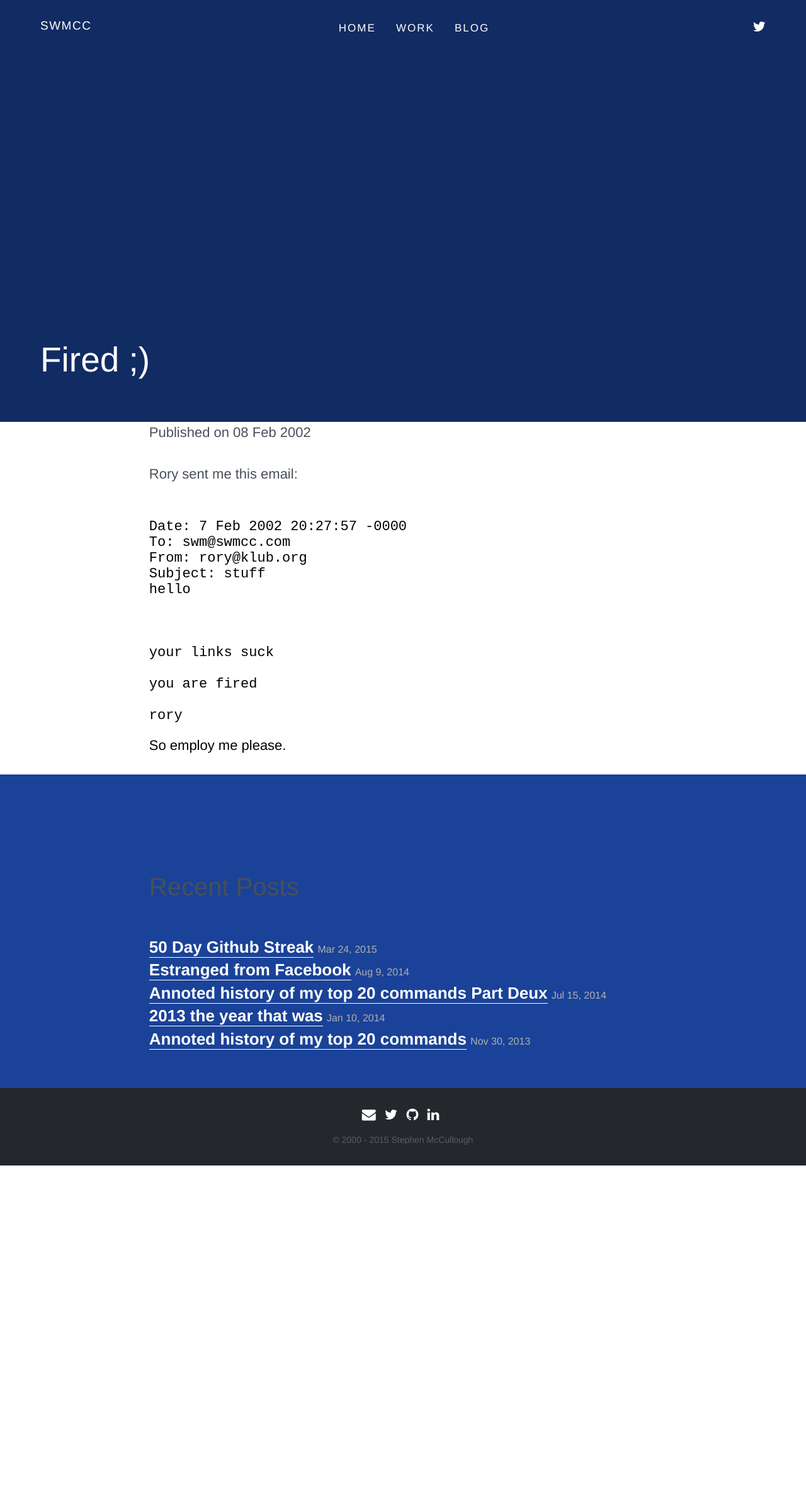
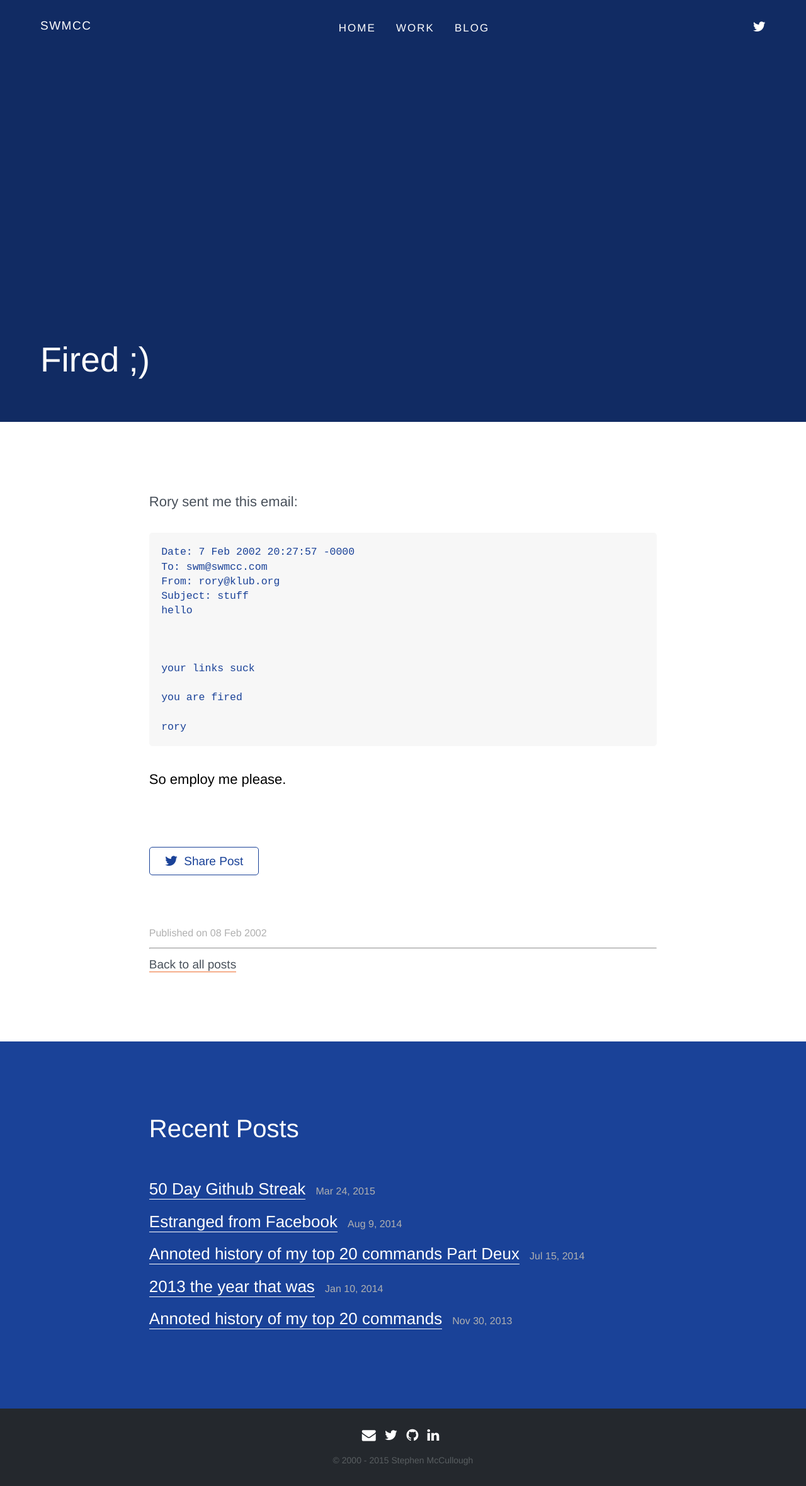
Before and after one commit to swmcc/swmcc.github.io, a Jekyll site: the page built from _posts/2002-02-08-fired.html, in a window 1280 px wide. Shown: the whole page at 63% size. Built offline with Jekyll 4.4.1, drawn with Linux system fonts in a browser that asks for light colours; nearby versions of some CDN libraries; some web fonts are replaced; before the commit the page ends 1851 px from its top, so only the background shows below that.

Commit message:
styling blog post layout

```diff
--- a/_layouts/post.html
+++ b/_layouts/post.html
@@ -19,8 +19,15 @@ selected: blog
 
     <section id="single-blog-post" class="container">
       <article class="post-content">
-        <p class="published">Published on {{ page.date | date_to_string }} </p>
         {{ content }}
+      </article>
+      <article class="post-meta">
+        <div class="button-container">
+          <a href="#" class="twitter-button"><i class="fa fa-twitter"></i>Share Post</a>
+        </div>
+         <p class="published meta">Published on {{ page.date | date_to_string }} </p>
+         <hr />
+         <a href="#" class="read-more">Back to all posts</a>
       </article>
     </section>
     <section class="recent-posts-section">
--- a/sass/base/_typography.scss
+++ b/sass/base/_typography.scss
@@ -95,3 +95,7 @@ a.read-more{
     color: $burnt-orange;
   }
 }
+
+.twitter-button{
+  @include twitter-button;
+}
--- a/sass/screen.scss
+++ b/sass/screen.scss
@@ -13,3 +13,4 @@
 
 @import "components/_nav";
 @import "components/_footer";
+@import "components/_code";
--- a/stylesheets/screen.css
+++ b/stylesheets/screen.css
@@ -613,6 +613,33 @@ a.read-more:hover {
   color: #EE6C2E;
 }
 
+/* line 99, ../sass/base/_typography.scss */
+.twitter-button {
+  background-color: #ffffff;
+  padding: 11px 24px;
+  border-radius: 5px;
+  text-decoration: none;
+  color: #1A4298;
+  font-size: 19px;
+  border: 1px solid #1A4298;
+}
+/* line 141, ../sass/utils/_mixins.scss */
+.twitter-button:hover {
+  background: #1A4298;
+  color: #ffffff;
+}
+/* line 144, ../sass/utils/_mixins.scss */
+.twitter-button:hover i {
+  color: #ffffff;
+}
+/* line 148, ../sass/utils/_mixins.scss */
+.twitter-button i {
+  color: #1A4298;
+  padding-right: 10px;
+  font-size: 22px;
+  transform: translate(0, 1px);
+}
+
 /**
  * Main
  */
@@ -856,31 +883,74 @@ Other
   bottom: 60px;
 }
 
-/* line 24, ../sass/pages/_blog.scss */
-.post-content, .recent-posts-section ul {
+/* line 25, ../sass/pages/_blog.scss */
+.post-content {
+  padding: 110px 0 50px 0;
+}
+
+/* line 29, ../sass/pages/_blog.scss */
+.post-meta {
+  padding: 0 0 110px 0;
+}
+
+/* line 33, ../sass/pages/_blog.scss */
+.post-content, .post-meta, .recent-posts-section ul {
   width: 70%;
   max-width: 840px;
   margin: 0 auto;
 }
 
-/* line 30, ../sass/pages/_blog.scss */
+/* line 39, ../sass/pages/_blog.scss */
 .recent-posts-section {
   width: 100%;
   background: #1A4298;
-  padding: 60px 0;
+  padding: 110px 0;
   color: #ffffff;
 }
 
-/* line 38, ../sass/pages/_blog.scss */
+/* line 46, ../sass/pages/_blog.scss */
+.recent-posts-section h2 {
+  color: #ffffff;
+  padding: 0 0 50px 0;
+  font-weight: 300;
+}
+
+/* line 52, ../sass/pages/_blog.scss */
 .recent-posts-section ul a {
   color: #ffffff;
   padding-bottom: 1px;
   border-bottom: 1px solid #ffffff;
 }
 
-/* line 44, ../sass/pages/_blog.scss */
+/* line 58, ../sass/pages/_blog.scss */
+.recent-posts-section li {
+  padding-bottom: 15px;
+}
+/* line 60, ../sass/pages/_blog.scss */
+.recent-posts-section li h3 a {
+  font-weight: normal;
+}
+/* line 63, ../sass/pages/_blog.scss */
+.recent-posts-section li .meta {
+  padding-left: 10px;
+}
+
+/* line 68, ../sass/pages/_blog.scss */
 .recent-posts-section h3, .recent-posts-section p {
   display: inline-block;
+}
+
+/* line 72, ../sass/pages/_blog.scss */
+hr {
+  color: #B0B0B0;
+  background-color: #B0B0B0;
+}
+
+/* line 77, ../sass/pages/_blog.scss */
+.button-container {
+  display: block;
+  width: 100%;
+  padding: 20px 0 90px 0;
 }
 
 /**
@@ -1121,3 +1191,79 @@ footer ul li a:hover {
   font-size: 14px;
   padding: 10px 0 0 0;
 }
+
+/**
+ * Code Snippets
+ */
+/* Colours */
+/* Set site colours */
+/* Typography */
+/* Mixins */
+/*
+==============
+Clearfix
+==============
+CSS only clearfix mixin to prevent clearfix class.
+
+USAGE: @include clearfix(); // Clears div to intended pre-float height.
+
+*/
+/*
+==============
+Icons
+==============
+Creates a background image with an icon of your choice and sizing of your choice.
+
+USAGE: @include icon(search, 40px); // Gives the search icon at a 40px size.
+
+*/
+/*
+==============
+Transition
+==============
+Adds one line transitions.
+
+USAGE: @include transition(0.5s ease-out); // Gives the elemtent a 0.5 transition easing out.
+
+*/
+/*
+==============
+Placeholder
+==============
+Multi browser support for placeholder attribute
+
+USAGE: @include placeholder($black); // Makes the placeholder coloured black as per _basecolours.sass
+
+*/
+/*
+==============
+Other
+==============
+*/
+/* line 8, ../sass/components/_code.scss */
+pre {
+  white-space: pre-wrap;
+  /* css-3 */
+  white-space: -moz-pre-wrap;
+  /* Mozilla, since 1999 */
+  white-space: -pre-wrap;
+  /* Opera 4-6 */
+  white-space: -o-pre-wrap;
+  /* Opera 7 */
+  word-wrap: break-word;
+  /* Internet Explorer 5.5+ */
+}
+
+/* line 16, ../sass/components/_code.scss */
+pre {
+  font-size: .75em;
+  position: relative;
+  display: inline-block;
+  width: 100%;
+  margin: 0 0 5% 0;
+  padding: 1.17647em;
+  line-height: 1.4;
+  color: #1A4298;
+  border-radius: 5px;
+  background: #f7f7f7;
+}
```
Also changed, not shown: sass/components/_code.scss (added, +27 -0 lines), sass/pages/_blog.scss (+38 -3 lines), sass/utils/_mixins.scss (+23 -0 lines), Gemfile.lock.
